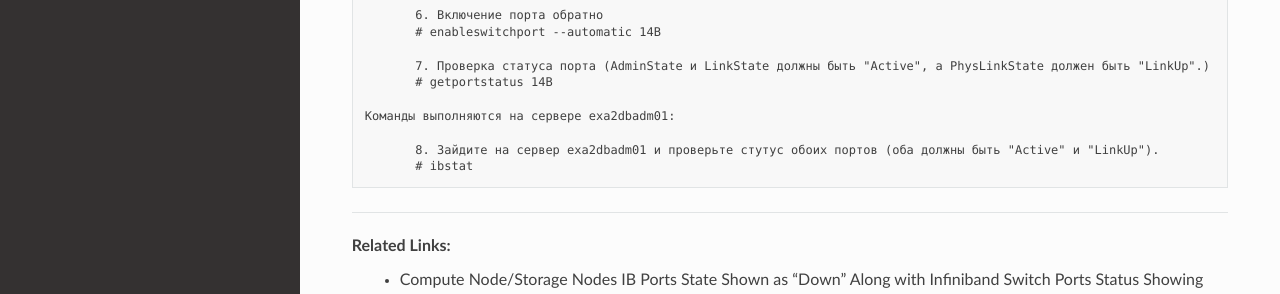
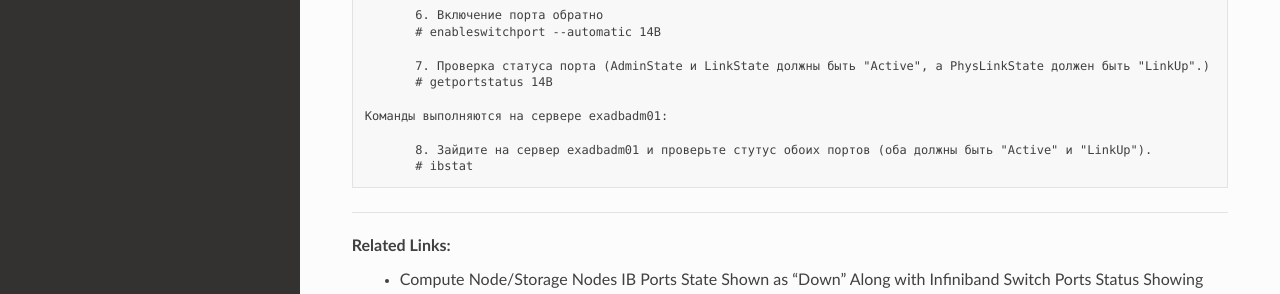
Before and after one commit to jeffscrum/jeffscrum.github.io, a Sphinx documentation site: the page built from source/tasks/exadata-ib-AutomaticHighErrorRate.rst, in a window 1280 px wide and 1303 px high. Shown: the part 809-1103 px from the top of the window. Built offline with Sphinx 7.4.7 and the Read the Docs theme 2.0.0, drawn with Linux system fonts in a browser that asks for light colours; pages that are not in the unit, such as notebooks, are missing from menus; some of the changed text lies outside the part shown.

Commit message:
Update exadata-ib-AutomaticHighErrorRate.rst

```diff
--- a/source/tasks/exadata-ib-AutomaticHighErrorRate.rst
+++ b/source/tasks/exadata-ib-AutomaticHighErrorRate.rst
@@ -54,9 +54,9 @@ Exadata. Разблокировка IB порта AutomaticHighErrorRate
    	  7. Проверка статуса порта (AdminState и LinkState должны быть "Active", а PhysLinkState должен быть "LinkUp".)
    	  # getportstatus 14B
 
-   Команды выполняются на сервере exa2dbadm01:
+   Команды выполняются на сервере exadbadm01:
 
-   	  8. Зайдите на сервер exa2dbadm01 и проверьте стутус обоих портов (оба должны быть "Active" и "LinkUp").
+   	  8. Зайдите на сервер exadbadm01 и проверьте стутус обоих портов (оба должны быть "Active" и "LinkUp").
    	  # ibstat
 
 
```
